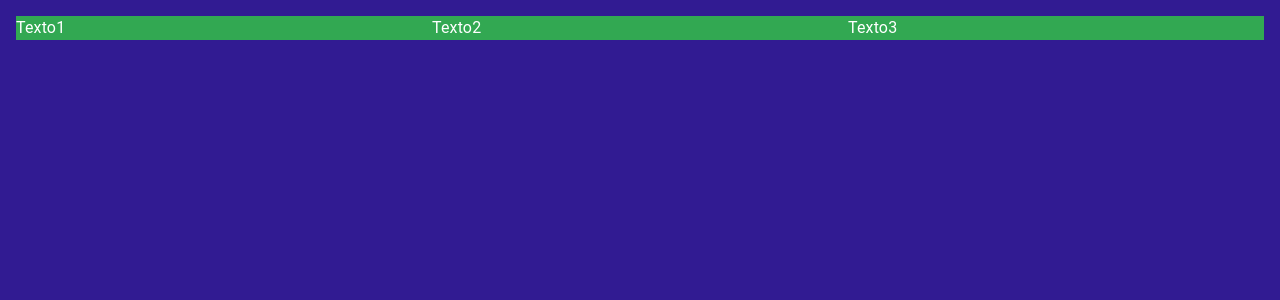
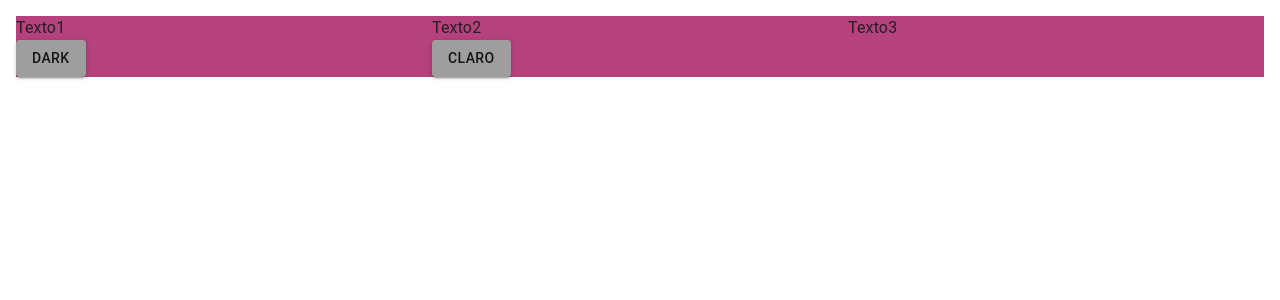
Before and after one commit to nicolasjrz/test-theme-material-ui, a React (Vite) app: page / in a window 1280 px wide. Shown: the top 300 px of the page. Built offline with nearby package versions, Linux system fonts and the light colour scheme.

Commit message:
add useContext for darkmode

```diff
--- a/src/App.jsx
+++ b/src/App.jsx
@@ -1,15 +1,30 @@
+import { useEffect, useState } from "react";
 import "./App.css";
 import { HomePage } from "./pages/HomePage";
 import { AppTheme } from "./ui/theme/AppTheme";
+import { DarkModeProvider } from "./context/DarkModeProvider";
 
 function App() {
+  const [isDarkMode, setIsDarkMode] = useState(false);
+
+  useEffect(() => {
+    const prefersDarkMode = window.matchMedia(
+      "(prefers-color-scheme: dark)"
+    ).matches;
+    setIsDarkMode(prefersDarkMode);
+  }, []);
+
+  console.log({ isDarkMode });
+
   return (
     <>
-      <AppTheme>
-        {/* <AppRuoter/> */}
-        {/* aca iria el approter para que se implemente en todos los archivos */}
-        <HomePage />
-      </AppTheme>
+      <DarkModeProvider>
+        <AppTheme mode={isDarkMode ? "dark" : "light"}>
+          {/* <AppRuoter/> */}
+          {/* aca iria el approter para que se implemente en todos los archivos */}
+          <HomePage />
+        </AppTheme>
+      </DarkModeProvider>
     </>
   );
 }
--- /dev/null
+++ b/src/context/DarkModeContext.jsx
@@ -0,0 +1,3 @@
+import { createContext } from "react";
+
+export const DarkModeContext = createContext();
--- /dev/null
+++ b/src/context/DarkModeProvider.jsx
@@ -0,0 +1,20 @@
+/* eslint-disable react/prop-types */
+import { useState } from "react";
+import { DarkModeContext } from "./DarkModeContext";
+
+export const DarkModeProvider = ({ children }) => {
+  const [estado, setEstado] = useState("light");
+
+  const cambiarOscuro = () => {
+    setEstado("dark");
+  };
+  const cambiarClaro = () => {
+    setEstado("light");
+  };
+
+  return (
+    <DarkModeContext.Provider value={{ estado, cambiarOscuro, cambiarClaro }}>
+      {children}
+    </DarkModeContext.Provider>
+  );
+};
--- a/src/pages/HomePage.jsx
+++ b/src/pages/HomePage.jsx
@@ -1,8 +1,13 @@
-import { Grid, Typography, useTheme } from "@mui/material";
+import { Button, Grid, Typography, useTheme } from "@mui/material";
 import { LayloutPage } from "../ui/layout/LayloutPage";
+import { useContext } from "react";
+import { DarkModeContext } from "../context/DarkModeContext";
 
 export const HomePage = () => {
   const theme = useTheme(); // Obtén el tema actual
+  const { estado, cambiarOscuro, cambiarClaro } = useContext(DarkModeContext);
+
+  console.log({ estado });
 
   return (
     <LayloutPage>
@@ -12,9 +17,15 @@ export const HomePage = () => {
       >
         <Grid item sm={4}>
           <Typography>Texto1</Typography>
+          <Button variant="contained" onClick={cambiarOscuro}>
+            dark
+          </Button>
         </Grid>
         <Grid item sm={4}>
           <Typography>Texto2</Typography>
+          <Button variant="contained" onClick={cambiarClaro}>
+            claro
+          </Button>
         </Grid>
         <Grid item sm={4}>
           <Typography>Texto3</Typography>
--- a/src/ui/theme/AppTheme.jsx
+++ b/src/ui/theme/AppTheme.jsx
@@ -3,9 +3,9 @@
 import { ThemeProvider, CssBaseline, createTheme } from "@mui/material";
 import { getDesignTokens } from "./getDesignTokens";
 
-export const AppTheme = ({ children }) => {
-  const mode = "dark"; //  "light"   Puedes cambiar esto según el modo que desees
-  const darkModeTheme = createTheme(getDesignTokens(mode));
+export const AppTheme = ({ children, isDarkMode }) => {
+  ///const mode = "dark"; //  "light"   Puedes cambiar esto según el modo que desees
+  const darkModeTheme = createTheme(getDesignTokens(isDarkMode));
   return (
     <ThemeProvider theme={darkModeTheme}>
       <CssBaseline />
```
